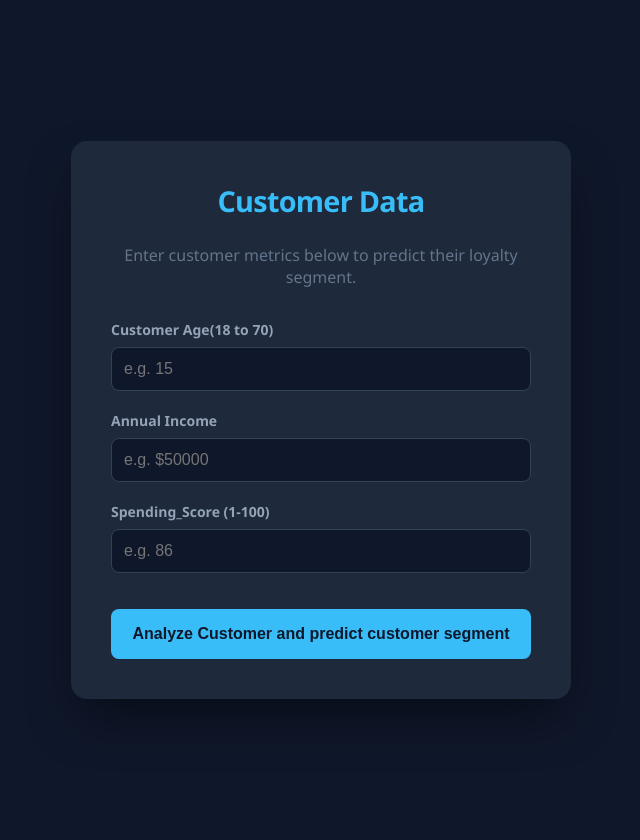
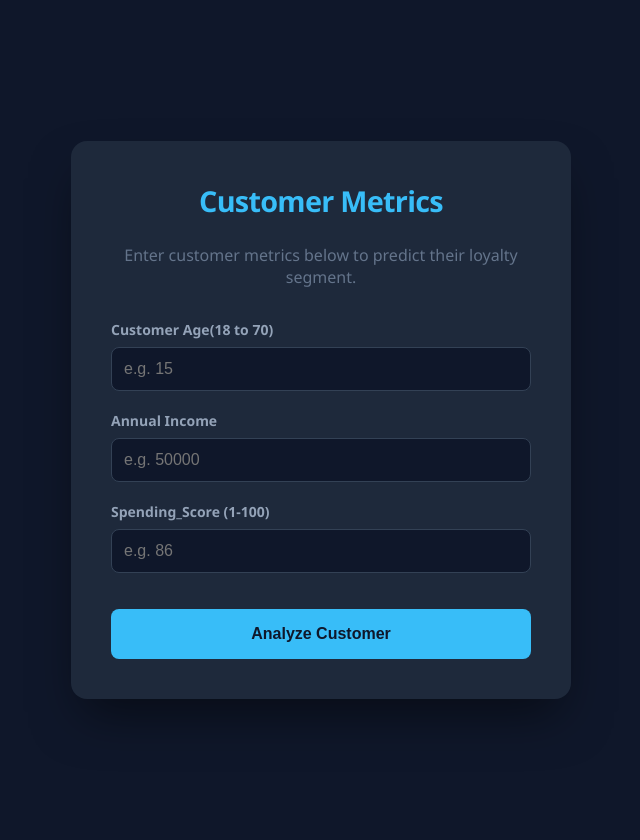
Before and after one commit to SS000111/Customer_Segmentation, a Flask app: page / in a window 1280 px wide. Shown: the whole page, without its empty margins (319-959 px from the left). Run offline with Flask 3, Linux system fonts and the light colour scheme.

Commit message:
Update title and labels in index.html

```diff
--- a/templates/index.html
+++ b/templates/index.html
@@ -3,7 +3,7 @@
 <head>
     <meta charset="UTF-8">
     <meta name="viewport" content="width=device-width, initial-scale=1.0">
-    <title>Retail Customer AI Segmentation</title>
+    <title>Customer Segmentation</title>
     <style>
         :root {
             --bg-color: #0f172a;
@@ -120,7 +120,7 @@
 </head>
 <body>
     <div class="container">
-        <h2>Customer Data</h2>
+        <h2>Customer Metrics</h2>
         <p style="color: #64748b; margin-bottom: 2rem;">Enter customer metrics below to predict their loyalty segment.</p>
 
         <form action="/predict" method="post">
@@ -131,7 +131,7 @@
 
             <div class="input-group">
                 <label>Annual Income</label>
-                <input type="number" step="any" name="Annual_Income" placeholder="e.g. $50000" required>
+                <input type="number" step="any" name="Annual_Income" placeholder="e.g. 50000" required>
             </div>
 
             <div class="input-group">
@@ -139,7 +139,7 @@
                 <input type="number" step="any" name="Spending_Score" placeholder="e.g. 86" required>
             </div>
 
-            <button type="submit">Analyze Customer and predict customer segment</button>
+            <button type="submit">Analyze Customer</button>
         </form>
 
         {% if prediction_text %}
```
